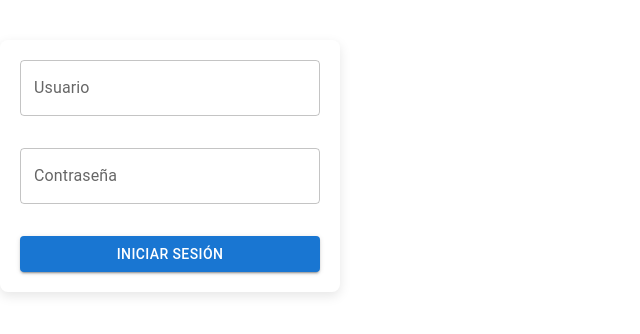
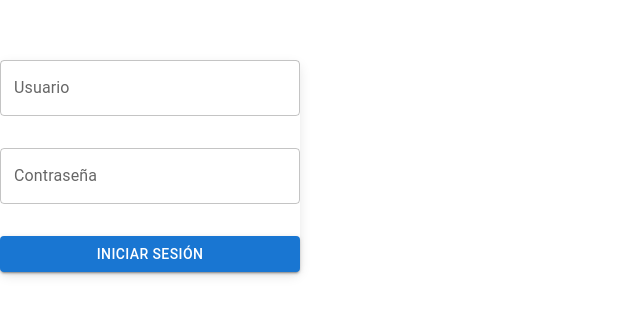
Before and after one commit to JoseAngelMarquez/pi-ata_pary_CITAS, a React (Vite) app in the folder frontend/: page / in a window 1280 px wide. Shown: the part 234-568 px from the top of the page, without its empty margins (0-640 px from the left). Built offline with nearby package versions, Linux system fonts and the light colour scheme.

Commit message:
mueve estilos de formcontrol a un css

```diff
--- a/frontend/pages/login.jsx
+++ b/frontend/pages/login.jsx
@@ -2,28 +2,18 @@ import React from "react";
 import { FormControl } from '@mui/material';
 import { TextField } from '@mui/material';
 import { Button } from '@mui/material';
+import styles from '../styles/login.module.css';
 function Login() {
     return (
         <div>
-            <FormControl
-                style={{
-                    display: "flex",
-                    flexDirection: "column",
-                    gap: "16px",
-                    width: "300px",
-                    padding: "20px",
-                    backgroundColor: "#fff",
-                    borderRadius: "8px",
-                    boxShadow: "0 4px 12px rgba(0,0,0,0.1)"
-                }}
-            >
+            <FormControl className={styles['login-form']} >
 
                 <TextField label="Usuario" variant="outlined" fullWidth style={{ marginBottom: "16px" }} />
                 <TextField label="Contraseña" variant="outlined" fullWidth style={{ marginBottom: "16px" }} />
 
                 <Button variant="contained" color="primary" fullWidth>
-        Iniciar Sesión
-    </Button>
+                    Iniciar Sesión
+                </Button>
 
             </FormControl>
         </div>
--- /dev/null
+++ b/frontend/styles/login.module.css
@@ -0,0 +1,10 @@
+.login-form {
+    display: flex;
+    flex-direction: column;
+    gap: 16px;
+    width: 300px;
+    padding: 20px;
+    background-color: #fff;
+    border-radius: 8px;
+    box-shadow: 0 4px 12px rgba(0, 0, 0, 0.1);
+}
```
